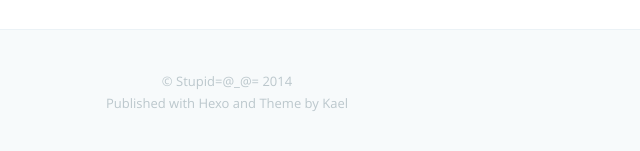
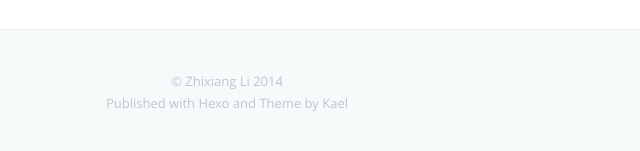
Before and after one commit to stupida/stupida.github.io, a plain HTML site: page index.html in a window 1280 px wide. Shown: the part 499-650 px from the top of the page, 413-1053 px from the left. Drawn offline with nearby package versions, Linux system fonts and the light colour scheme; a script that the page names is missing.

Commit message:
Site updated: 2014-09-08 21:32:59

```diff
--- a/index.html
+++ b/index.html
@@ -175,7 +175,7 @@ Create a new
 <footer class="site-footer">
 
     <div class="inner">
-        <section class="copyright"><a href="/"></a> &copy; Stupid=@_@= 2014</section>
+        <section class="copyright"><a href="/"></a> &copy; Zhixiang Li 2014</section>
         <section class="poweredby">Published with <a target="_blank" href="http://hexo.io/">Hexo   </a> and Theme by <a target="_blank" href="https://github.com/yuche/hexo-theme-kael">Kael</a></section>
     </div>
 </footer>
```
Also changed, not shown: 2014/09/08/hello-world/index.html (+1 -1 lines), archives/2014/09/index.html (+1 -1 lines), archives/2014/index.html (+1 -1 lines), archives/index.html (+1 -1 lines).
